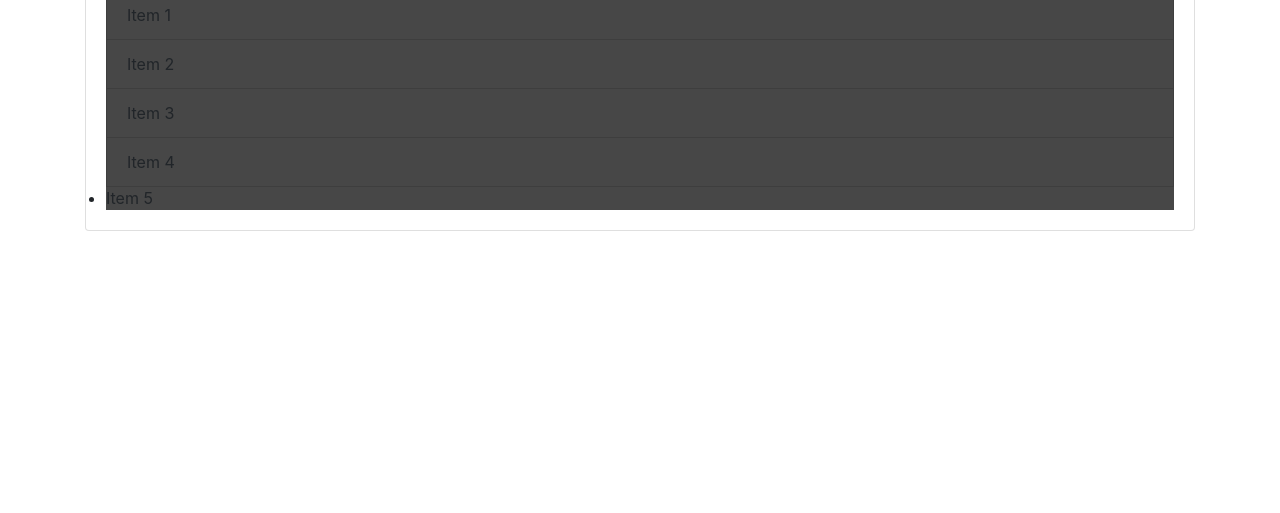
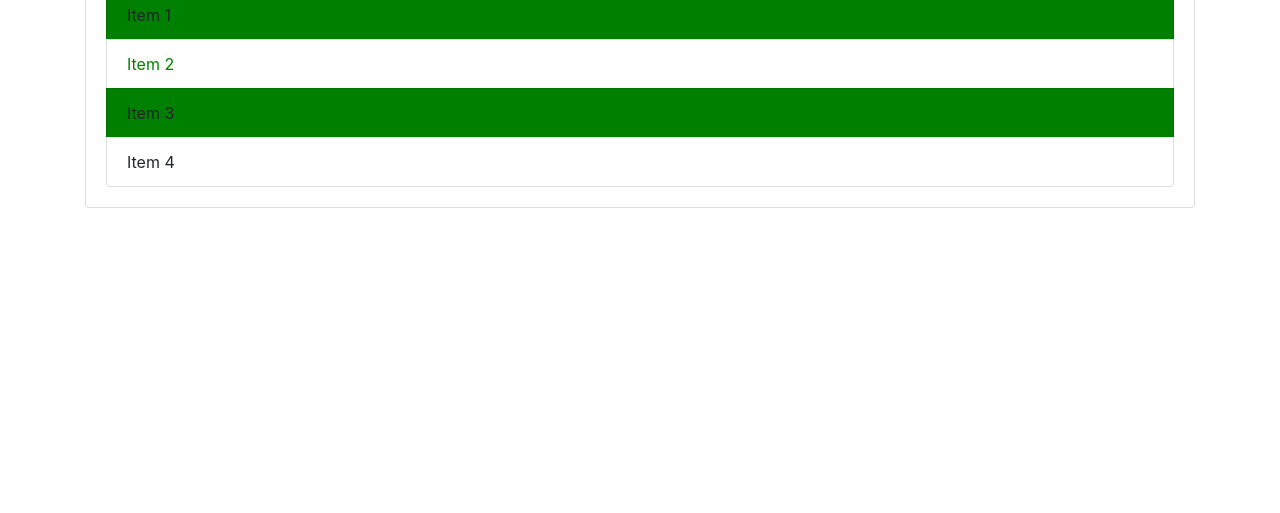
Before and after one commit to pkumars397/DOM-Sarpener, a plain HTML site: page DOM/index.html in a window 1280 px wide. Shown: the part 287-800 px from the top of the page. Drawn offline with nearby package versions, Linux system fonts and the light colour scheme.

Commit message:
querySelector and querySelectorAll

```diff
--- a/DOM/index.html
+++ b/DOM/index.html
@@ -27,7 +27,6 @@
       <li class="list-group-item">Item 2</li>
       <li class="list-group-item">Item 3</li>
       <li class="list-group-item">Item 4</li>
-      <li>Item 5</li>
     </ul>
    </div>
   </div>
--- a/DOM/js/01.js
+++ b/DOM/js/01.js
@@ -21,8 +21,33 @@
 //     val.style.fontWeight="bold"
 // }
 // ! Part 3 Get element by TagName()(its also gives HTMLCollection)
-const li = document.getElementsByTagName("li");
-console.log(li);
-for (let i = 0; i < li.length; i++){
-    li[i].style.backgroundColor = "#474747";
+// const li = document.getElementsByTagName("li");
+// console.log(li);
+// for (let i = 0; i < li.length; i++){
+//     li[i].style.backgroundColor = "#474747";
+// }
+
+// ? querySelector (returns first matching element)
+
+// const input = document.querySelector("input")
+// input.value = "Prashant"
+// const submit = document.querySelector('input[type="submit"]')
+// submit.value = "SEND";
+// // const li = document.querySelector(".list-group-item");
+// // li.style.backgroundColor = "blue";
+// // const ul = document.querySelector("ul")
+// // console.log(ul)
+// // ul.children[1].style.color = "lightblue";
+// // ul.children[2].style.visibility = "hidden";
+
+// const secondChild = document.querySelector(".list-group li:nth-child(2)")
+// secondChild.style.backgroundColor = "green"
+// const thirdChild = document.querySelector(".list-group li:nth-child(3)")
+// thirdChild.style.visibility="hidden"
+// ? querySelectorAll (returns NodeList)
+const li = document.querySelectorAll("li")
+li[1].style.color = "green"
+const odd = document.querySelectorAll("li:nth-child(odd)")
+for (let val of odd) {
+    val.style.backgroundColor="green"
 }
```
